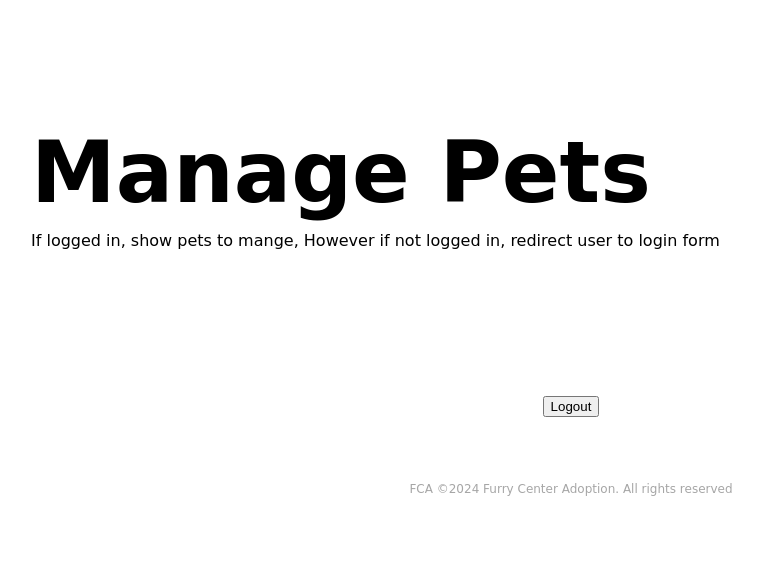
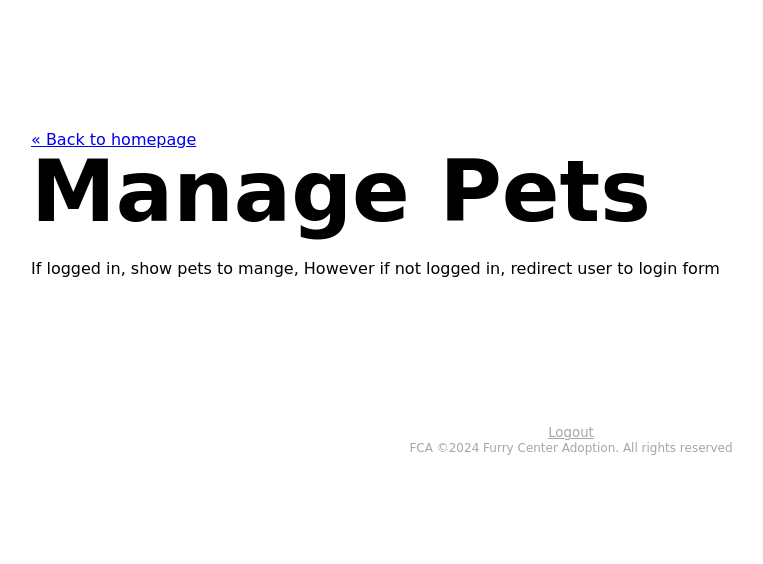
Before and after one commit to Jaycelab/Fur-City-Adoption, a website: page public/admin/index.html in a window 1280 px wide. Shown: the whole page, without its empty margins (69-832 px from the left). Drawn offline with Linux system fonts and the light colour scheme; files that its build step writes are made by us from their sources; no server answers.

Commit message:
worked on more styling

```diff
--- a/public/admin/index.html
+++ b/public/admin/index.html
@@ -4,13 +4,14 @@
     <meta charset="UTF-8" />
     <meta name="viewport" content="width=device-width, initial-scale=1.0" />
     <title>Furry Center Adoption</title>
-    <link rel="stylesheet" href="styles.css" />
+    <link rel="stylesheet" href="../styles.css" />
   </head>
   <body>
     <!--Section Start-->
     <section class="page-section">
       <div class="page-section-inner">
-        <h2 class="page-section-title">Manage Pets</h2>
+        <a class="small-link" href="/">&laquo; Back to homepage</a>
+        <h2 class="page-section-title mb-big">Manage Pets</h2>
         <p>
           If logged in, show pets to mange, However if not logged in, redirect
           user to login form
@@ -20,7 +21,8 @@
     <!--Section End-->
     <!--Footer-->
     <footer class="footer">
-      <p><button id="logout">Logout</button></p>
+      <!--Targeting only Logout-->
+      <p class="logout-text"><button id="logout">Logout</button></p>
       <p>FCA &copy;2024 Furry Center Adoption. All rights reserved</p>
     </footer>
 
--- a/public/styles.css
+++ b/public/styles.css
@@ -206,6 +206,18 @@ body {
   margin: 0;
   padding: 0 0 65px 0;
 }
+
+.footer .logout-text {
+  padding: 0;
+}
+
+.footer .logout-text button {
+  font-family: inherit;
+  background-color: transparent;
+  border: none;
+  text-decoration: underline;
+  color: #a6a6a6;
+}
 /*overall grid layout*/
 .list-pets {
   display: grid;
@@ -331,3 +343,11 @@ body {
 .mb-big {
   margin-bottom: 25px;
 }
+
+small-link {
+  display: inline-block;
+  font-size: 0.8rem;
+  color: #999;
+  position: relative;
+  z-index: 3;
+}
```
Also changed, not shown: public/login/index.html (+1 -0 lines).
